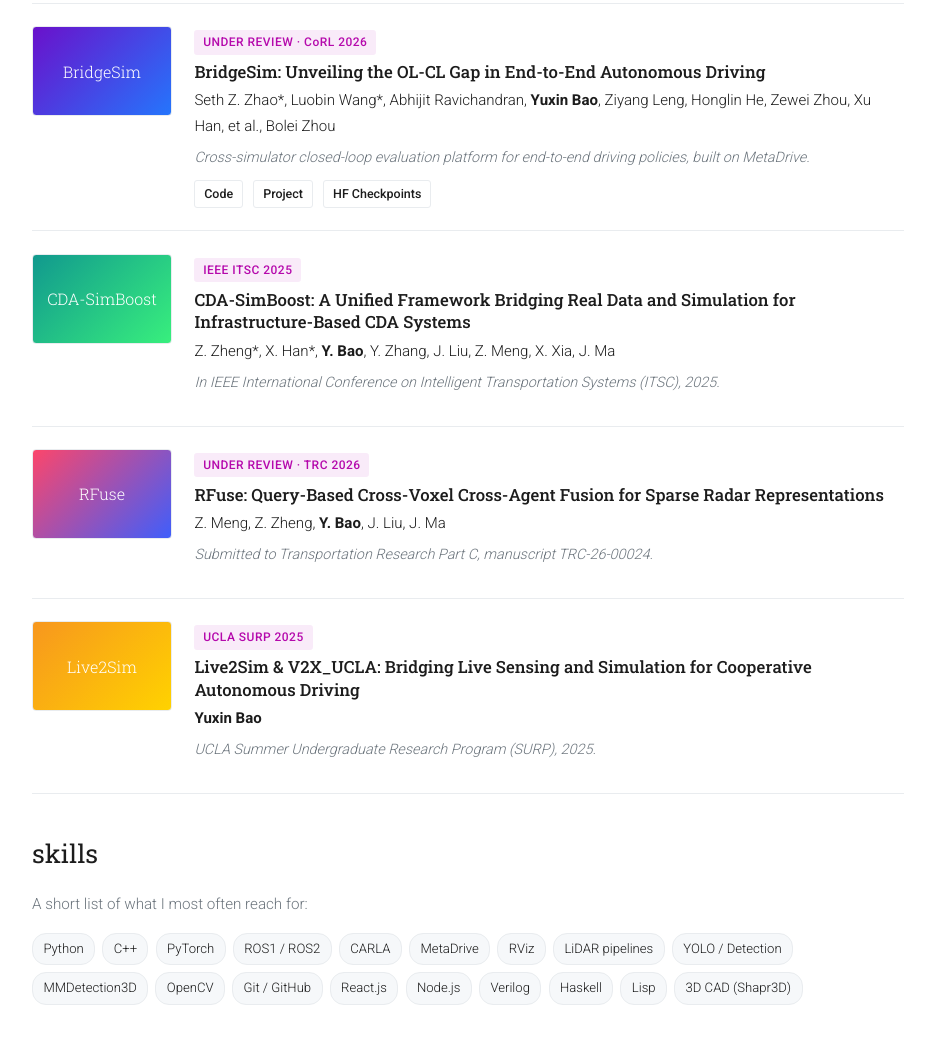
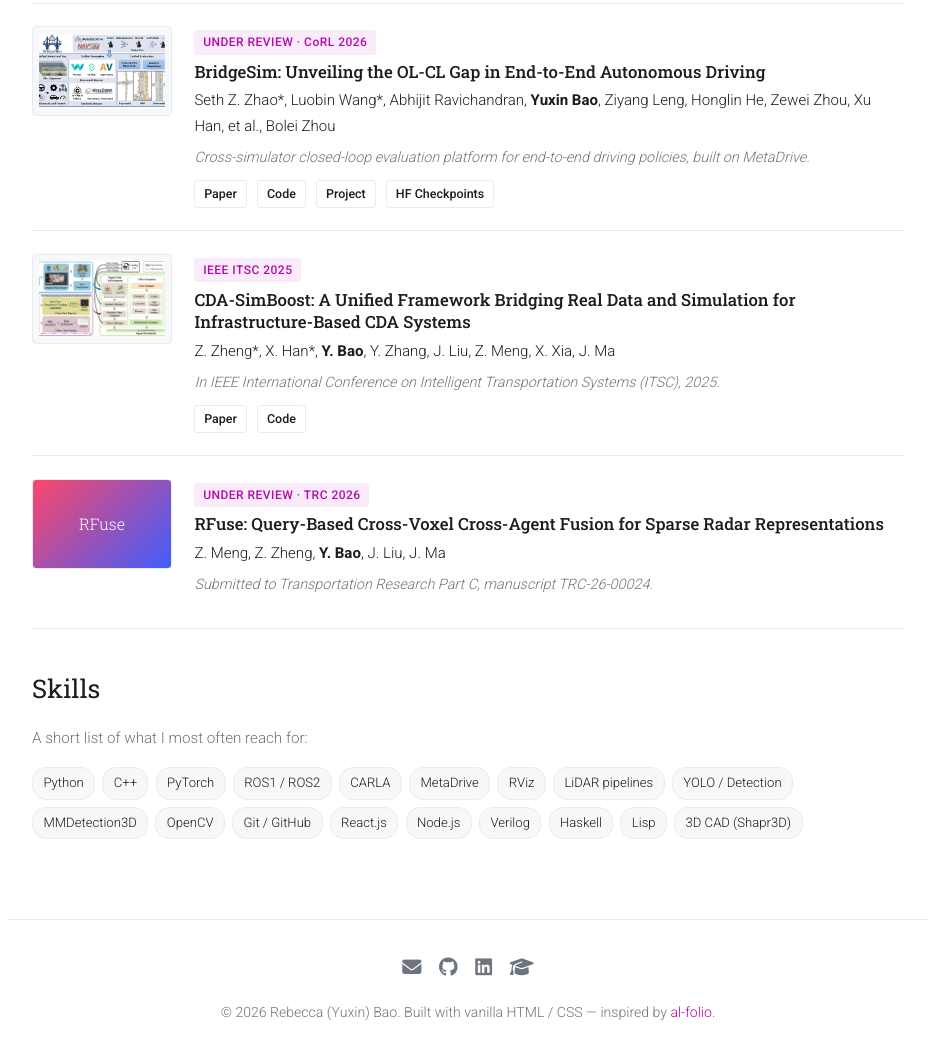
Before and after one commit to c13752hz/c13752hz.github.io, a plain HTML site: page index.html in a window 1280 px wide. Shown: the part 741-1801 px from the top of the page, without its empty margins (172-1107 px from the left). Drawn offline with Linux system fonts and the light colour scheme.

Commit message:
Update page

```diff
--- a/index.html
+++ b/index.html
@@ -182,6 +182,13 @@
       padding: .4rem;
       border: 1px solid var(--border);
     }
+    .pub-thumb img {
+      width: 100%;
+      height: 100%;
+      object-fit: cover;        /* zoom-in-and-crop */
+      object-position: center;  /* crop centered (change this to shift)  */
+      display: block;
+    }
     .pub-thumb.bridgesim { background: linear-gradient(135deg, #6a11cb 0%, #2575fc 100%); color: white; font-size: 1rem; }
     .pub-thumb.cda { background: linear-gradient(135deg, #11998e 0%, #38ef7d 100%); color: white; font-size: 1rem; }
     .pub-thumb.rfuse { background: linear-gradient(135deg, #fc466b 0%, #3f5efb 100%); color: white; font-size: 1rem; }
@@ -274,7 +281,6 @@
       <a class="current" href="#about">about</a>
       <a href="#news">news</a>
       <a href="#publications">publications</a>
-      <a href="#experience">experience</a>
       <a href="#skills">skills</a>
       <button class="theme-toggle" id="themeToggle" aria-label="Toggle theme">
         <i class="fas fa-moon"></i>
@@ -326,7 +332,7 @@
     <ul class="pub-list">
 
       <li class="pub">
-        <div class="pub-thumb bridgesim">BridgeSim</div>
+        <div class="pub-thumb"><img src="img/bridgesim.png" alt="BridgeSim teaser"></div>
         <div>
           <span class="pub-venue">UNDER REVIEW · CoRL 2026</span>
           <div class="pub-title">BridgeSim: Unveiling the OL-CL Gap in End-to-End Autonomous Driving</div>
@@ -336,6 +342,7 @@
           </div>
           <div class="pub-meta">Cross-simulator closed-loop evaluation platform for end-to-end driving policies, built on MetaDrive.</div>
           <div class="pub-links">
+            <a href="https://arxiv.org/abs/2604.10856">Paper</a>
             <a href="https://github.com/VAIL-UCLA/BridgeSim">Code</a>
             <a href="https://vail-ucla.github.io/BridgeSim/">Project</a>
             <a href="https://huggingface.co/sethzhao506ucla/BridgeSim">HF Checkpoints</a>
@@ -344,7 +351,7 @@
       </li>
 
       <li class="pub">
-        <div class="pub-thumb cda">CDA-SimBoost</div>
+        <div class="pub-thumb"><img src="img/cdasimboost.png" alt="CDA-SimBoost"></div>
         <div>
           <span class="pub-venue">IEEE ITSC 2025</span>
           <div class="pub-title">CDA-SimBoost: A Unified Framework Bridging Real Data and Simulation for Infrastructure-Based CDA Systems</div>
@@ -352,6 +359,10 @@
             Z. Zheng*, X. Han*, <span class="me">Y. Bao</span>, Y. Zhang, J. Liu, Z. Meng, X. Xia, J. Ma
           </div>
           <div class="pub-meta">In <em>IEEE International Conference on Intelligent Transportation Systems (ITSC)</em>, 2025.</div>
+          <div class="pub-links">
+            <a href="https://arxiv.org/abs/2507.19707">Paper</a>
+            <a href="https://github.com/zhz03/CDA-SimBoost">Code</a>
+          </div>
         </div>
       </li>
 
@@ -367,21 +378,11 @@
         </div>
       </li>
 
-      <li class="pub">
-        <div class="pub-thumb live2sim">Live2Sim</div>
-        <div>
-          <span class="pub-venue">UCLA SURP 2025</span>
-          <div class="pub-title">Live2Sim &amp; V2X_UCLA: Bridging Live Sensing and Simulation for Cooperative Autonomous Driving</div>
-          <div class="pub-authors"><span class="me">Yuxin Bao</span></div>
-          <div class="pub-meta">UCLA Summer Undergraduate Research Program (SURP), 2025.</div>
-        </div>
-      </li>
-
     </ul>
   </section>
 
   <section id="skills">
-    <h2><a href="#skills">skills</a></h2>
+    <h2><a href="#skills">Skills</a></h2>
     <p style="margin-top:0; color:var(--muted); font-size:.95rem;">A short list of what I most often reach for:</p>
     <div class="chip-row">
       <span class="chip">Python</span>
@@ -412,10 +413,9 @@
     <a href="mailto:c13752hz@g.ucla.edu" title="Email"><i class="fas fa-envelope"></i></a>
     <a href="https://github.com/c13752hz" title="GitHub"><i class="fab fa-github"></i></a>
     <a href="https://www.linkedin.com/in/rebecca-bao-c13752hz" title="LinkedIn"><i class="fab fa-linkedin"></i></a>
-    <a href="https://scholar.google.com/" title="Google Scholar"><i class="fas fa-graduation-cap"></i></a>
+    <a href="https://scholar.google.com/citations?hl=en&user=8fxsErQAAAAJ" title="Google Scholar"><i class="fas fa-graduation-cap"></i></a>
   </div>
   <div>© 2026 Rebecca (Yuxin) Bao. Built with vanilla HTML / CSS — inspired by <a href="https://github.com/alshedivat/al-folio">al-folio</a>.</div>
-  <div class="note">Last updated May 2026. Photos and academic content are placeholders — swap in your own when ready.</div>
 </footer>
 
 <script>
```
Also changed, not shown: img/bridgesim.png (added), img/cdasimboost.png (added).
